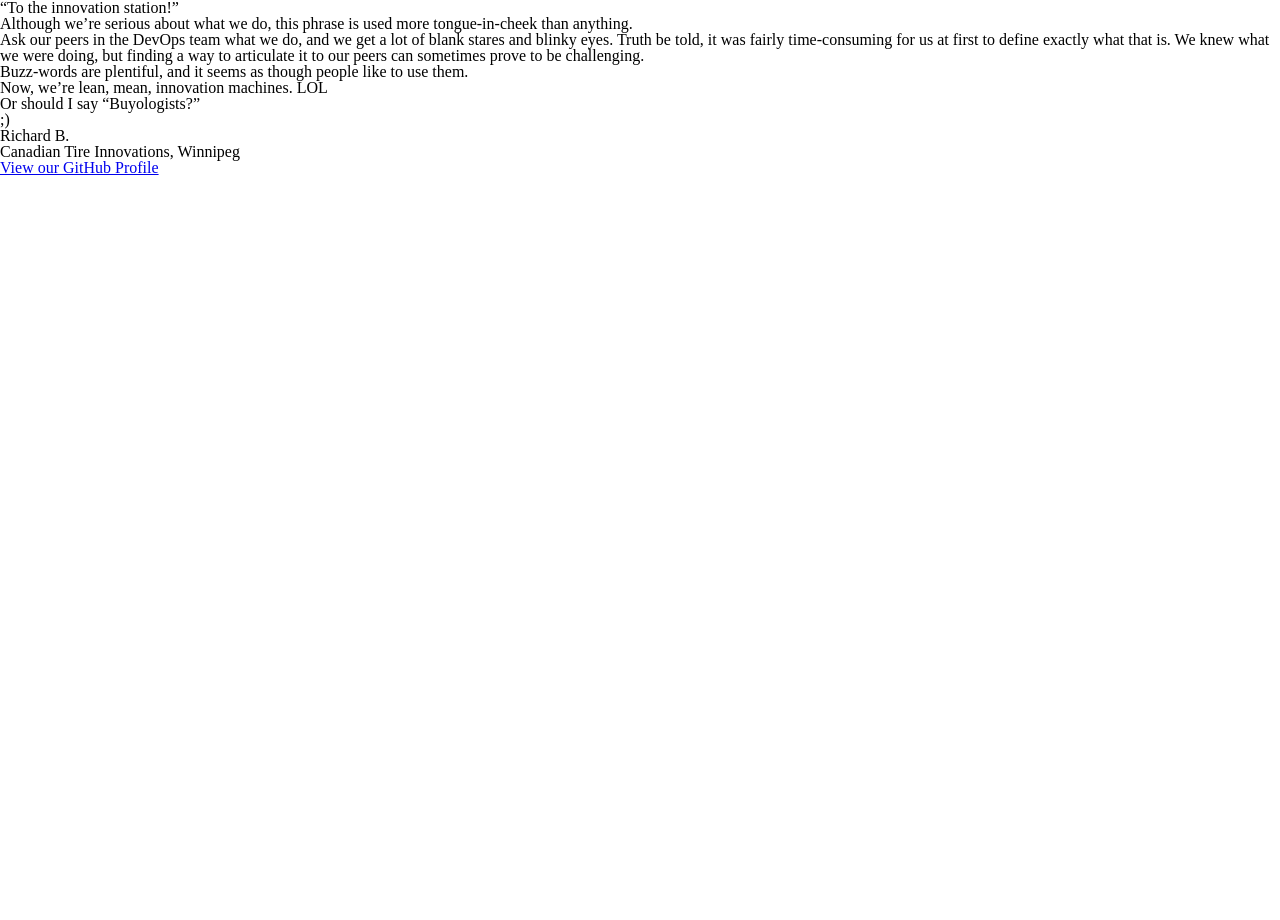
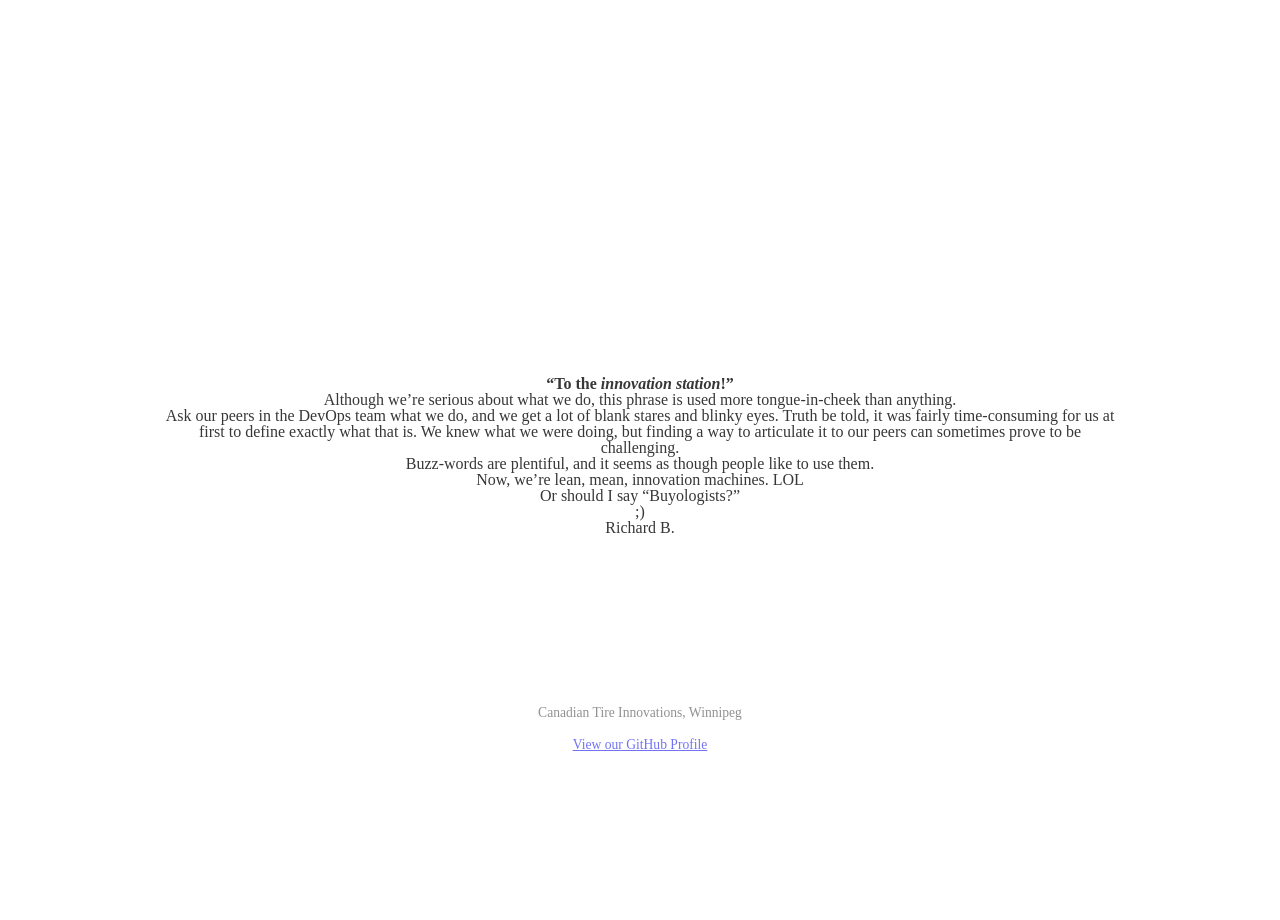
Before and after one commit to CTi-Winnipeg/cti-winnipeg.github.io, a Jekyll site: the page built from _posts/2015-01-21-first-post.md, in a window 1280 px wide. Built offline with Jekyll 4.4.1, drawn with Linux system fonts in a browser that asks for light colours; nearby versions of some CDN libraries; library files that are not in the unit come from our copies.

Commit message:
Layout update

```diff
--- a/_layouts/default.html
+++ b/_layouts/default.html
@@ -8,9 +8,9 @@
   <meta http-equiv="X-UA-Compatible" content="chrome=1">
   <title>CTi Winnipeg</title>
 
-  <link rel="stylesheet" href="stylesheets/reset.css">
-  <link rel="stylesheet" href="stylesheets/styles.css">
-  <link rel="stylesheet" href="stylesheets/pygment_trac.css">
+  <link rel="stylesheet" href="{{site.root}}/stylesheets/reset.css">
+  <link rel="stylesheet" href="{{site.root}}/stylesheets/styles.css">
+  <link rel="stylesheet" href="{{site.root}}/stylesheets/pygment_trac.css">
   <meta name="viewport" content="width=device-width, initial-scale=1, user-scalable=no">
   <!--[if lt IE 9]>
   <script src="//html5shiv.googlecode.com/svn/trunk/html5.js"></script>
@@ -27,7 +27,7 @@
   </div>
 
 
-  <script src="javascripts/scale.fix.js"></script>
+  <script src="{{site.root}}/javascripts/scale.fix.js"></script>
   <script type="text/javascript">
     var gaJsHost = (("https:" == document.location.protocol) ? "https://ssl." : "http://www.");
     document.write(unescape("%3Cscript src='" + gaJsHost + "google-analytics.com/ga.js' type='text/javascript'%3E%3C/script%3E"));
```
Also changed, not shown: index.html (+4 -4 lines).
